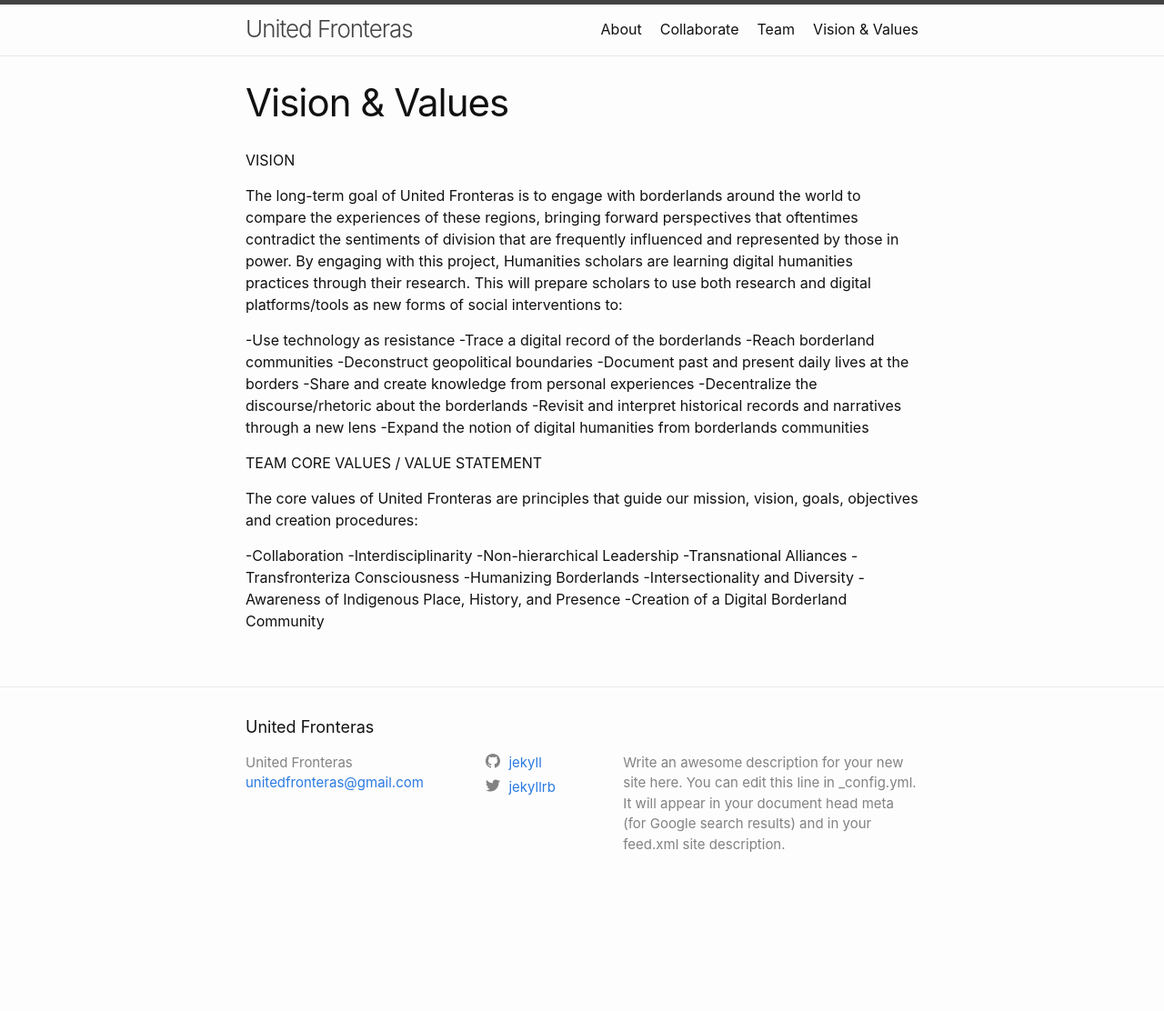
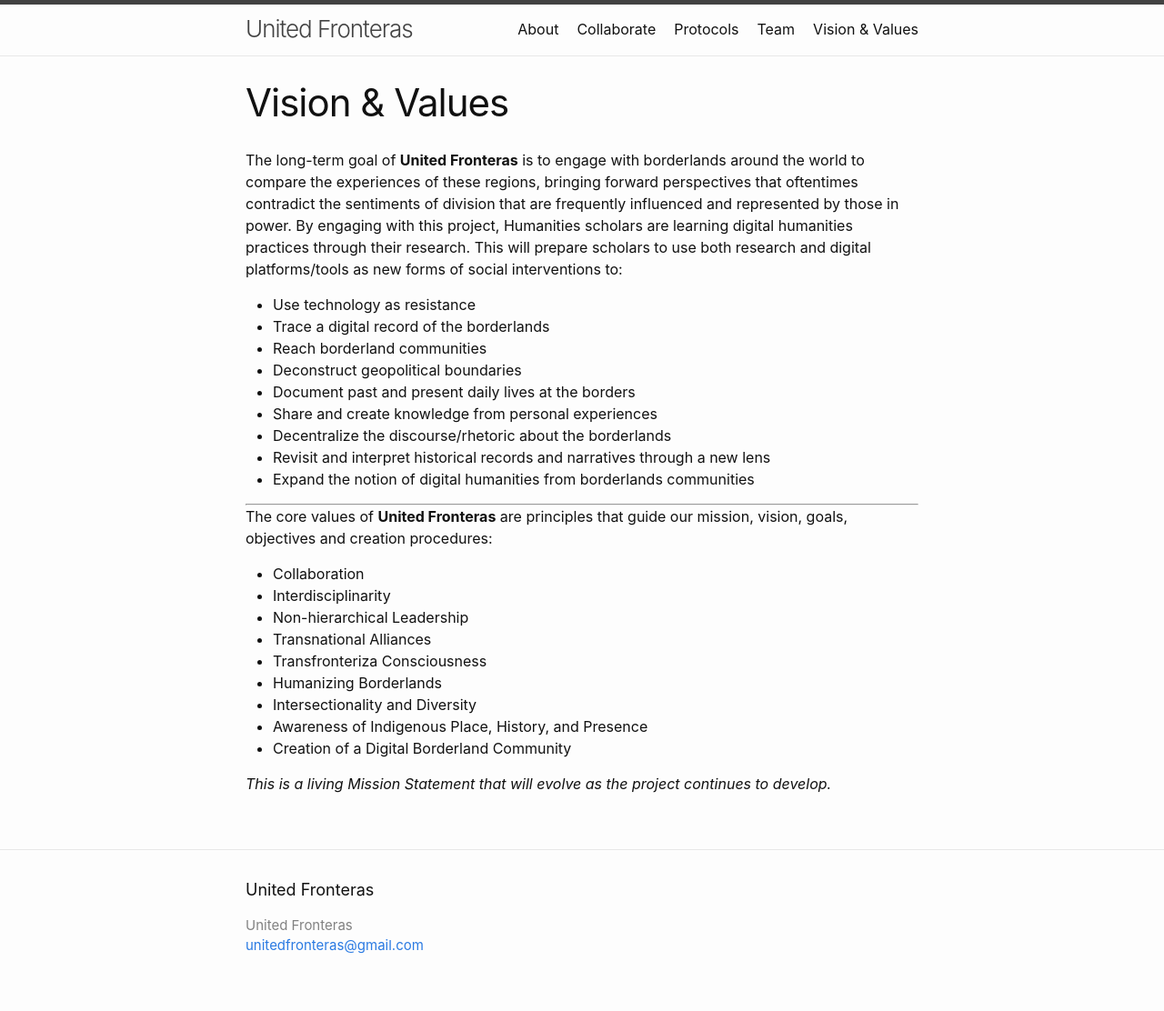
Before and after one commit to sferna109/United-Fronteras-, a Jekyll site: the page built from vision.md, in a window 1280 px wide. Shown: the whole page at 91% size. Built offline with Jekyll 4.4.1, drawn with Linux system fonts in a browser that asks for light colours; before the commit the page ends 1000 px from its top, so only the background shows below that.

Commit message:
edite todas las secciones

```diff
--- a/_config.yml
+++ b/_config.yml
@@ -1,14 +1,11 @@
 
 title: United Fronteras
 email: unitedfronteras@gmail.com
-description: >- # this means to ignore newlines until "baseurl:"
-  Write an awesome description for your new site here. You can edit this
-  line in _config.yml. It will appear in your document head meta (for
-  Google search results) and in your feed.xml site description.
+description:
+
+
 baseurl: "" # the subpath of your site, e.g. /blog
 url: "" # the base hostname & protocol for your site, e.g. http://example.com
-twitter_username: jekyllrb
-github_username:  jekyll
 
 # Build settings
 markdown: kramdown
--- a/vision.md
+++ b/vision.md
@@ -3,30 +3,34 @@ layout: page
 title: Vision & Values
 permalink: /visionandvalues/
 ---
-VISION
+The long-term goal of <strong>United Fronteras</strong> is to engage with borderlands around the world to compare the experiences of these regions, bringing forward perspectives that oftentimes contradict the sentiments of division that are frequently influenced and represented by those in power. By engaging with this project, Humanities scholars are learning digital humanities practices through their research. This will prepare scholars to use both research and digital platforms/tools as new forms of social interventions to:
 
-The long-term goal of United Fronteras is to engage with borderlands around the world to compare the experiences of these regions, bringing forward perspectives that oftentimes contradict the sentiments of division that are frequently influenced and represented by those in power. By engaging with this project, Humanities scholars are learning digital humanities practices through their research. This will prepare scholars to use both research and digital platforms/tools as new forms of social interventions to:
+<ul>
+<li>Use technology as resistance</li>
+<li>Trace a digital record of the borderlands</li>
+<li>Reach borderland communities</li>
+<li>Deconstruct geopolitical boundaries</li>
+<li>Document past and present daily lives at the borders</li>
+<li>Share and create knowledge from personal experiences</li>
+<li>Decentralize the discourse/rhetoric about the borderlands</li>
+<li>Revisit and interpret historical records and narratives through a new lens</li>
+<li>Expand the notion of digital humanities from borderlands communities</li>
+</ul>
 
--Use technology as resistance
--Trace a digital record of the borderlands
--Reach borderland communities
--Deconstruct geopolitical boundaries
--Document past and present daily lives at the borders
--Share and create knowledge from personal experiences
--Decentralize the discourse/rhetoric about the borderlands
--Revisit and interpret historical records and narratives through a new lens
--Expand the notion of digital humanities from borderlands communities
+---
 
-TEAM CORE VALUES / VALUE STATEMENT
+The core values of <strong>United Fronteras</strong> are principles that guide our mission, vision, goals, objectives and creation procedures:
 
-The core values of  United Fronteras are principles that guide our mission, vision, goals, objectives and creation procedures:
+<ul>
+<li>Collaboration</li>
+<li>Interdisciplinarity</li>
+<li>Non-hierarchical Leadership</li>
+<li>Transnational Alliances</li>
+<li>Transfronteriza Consciousness</li>
+<li>Humanizing Borderlands</li>
+<li>Intersectionality and Diversity</li>
+<li>Awareness of Indigenous Place, History, and Presence</li>
+<li>Creation of a Digital Borderland Community</li>
+</ul>
 
--Collaboration
--Interdisciplinarity
--Non-hierarchical Leadership
--Transnational Alliances
--Transfronteriza Consciousness
--Humanizing Borderlands
--Intersectionality and Diversity
--Awareness of Indigenous Place, History, and Presence
--Creation of a Digital Borderland Community
+<em>This is a living Mission Statement that will evolve as the project continues to develop.</em>
```
Also changed, not shown: _layouts/home.html (+3 -18 lines), about.md (+1 -17 lines), collaborate.md (+12 -18 lines), protocols.md (added, +28 -0 lines), team.md (+21 -17 lines).
